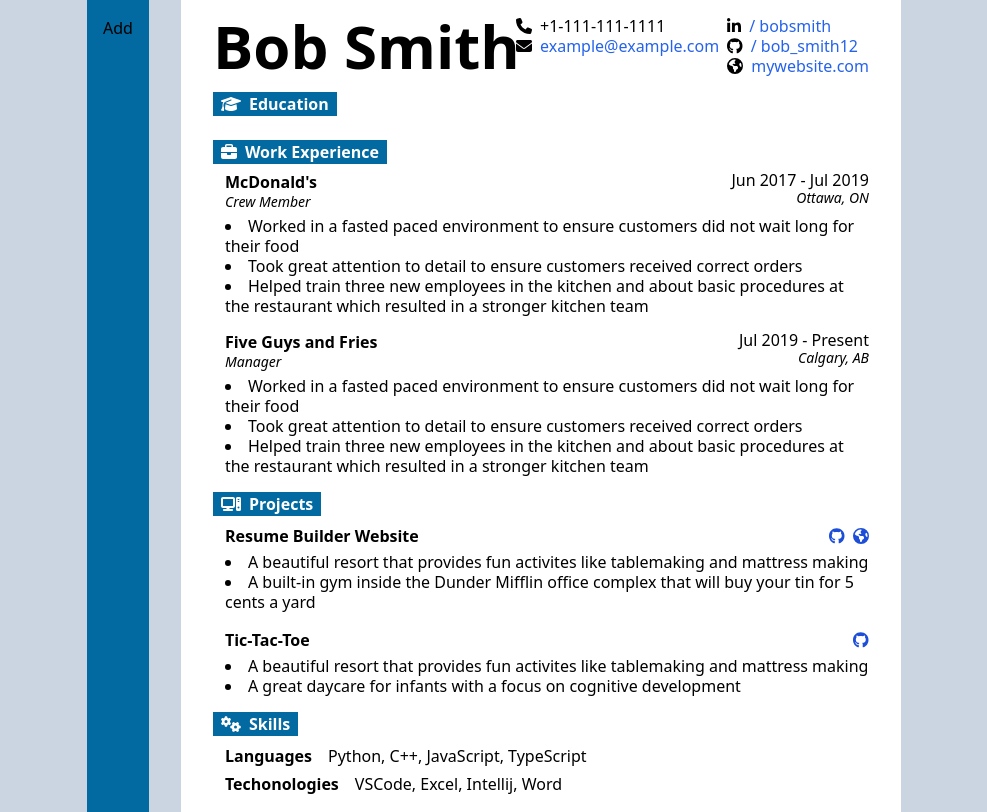
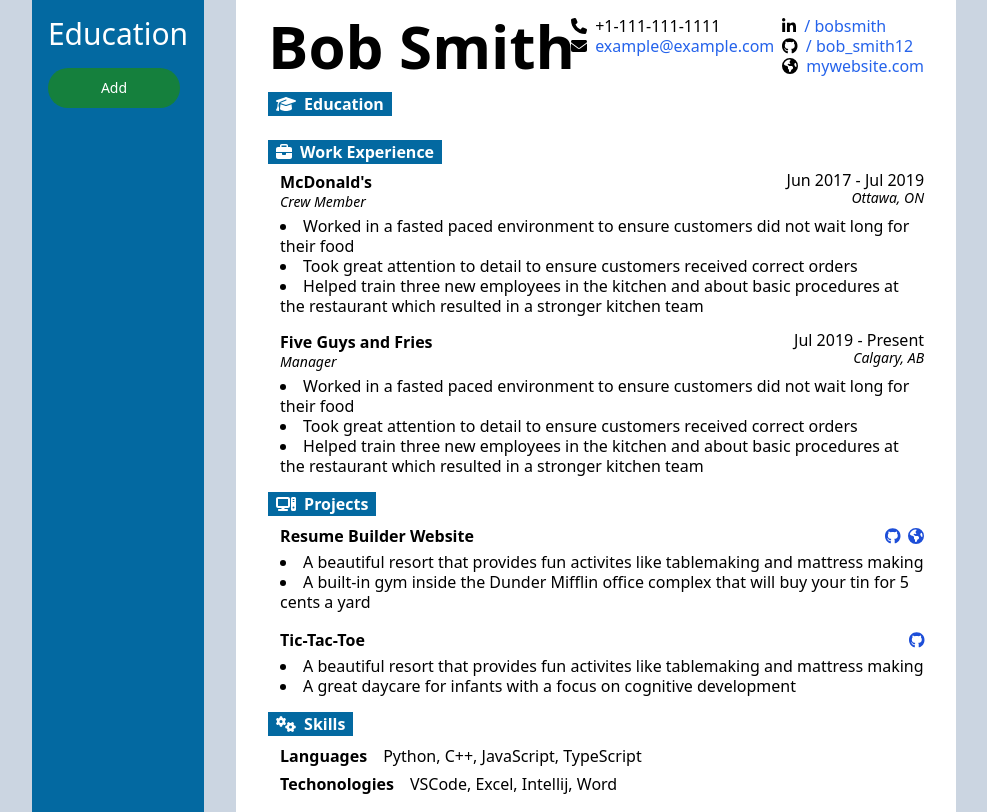
Before and after one commit to Blastose/resume-builder, a React (Create React App) app: page / in a window 1280 px wide. Shown: the whole page, without its empty margins (146-1133 px from the left). Built offline with nearby package versions, Linux system fonts and the light colour scheme.

Commit message:
Add button to remove education item

```diff
--- a/src/components/cv-output/cv-layout.tsx
+++ b/src/components/cv-output/cv-layout.tsx
@@ -24,6 +24,7 @@ class CVLayout extends React.Component<{}, CVState> {
     this.onChange = this.onChange.bind(this);
     this.onChangeEducation = this.onChangeEducation.bind(this);
     this.addEducationItem = this.addEducationItem.bind(this);
+    this.removeEducationItem = this.removeEducationItem.bind(this);
   }
 
   onChange(event: React.ChangeEvent<HTMLInputElement>, name: string): void {
@@ -52,8 +53,17 @@ class CVLayout extends React.Component<{}, CVState> {
   }
 
   addEducationItem(newEducationItem: EducationItemInterface) {
-    this.setState(() => ({
-      educationItems: this.state.educationItems.concat(newEducationItem),
+    this.setState(({ educationItems }) => ({
+      educationItems: educationItems.concat(newEducationItem),
+    }));
+  }
+
+  removeEducationItem(index: number) {
+    this.setState(({ educationItems }) => ({
+      educationItems: [
+        ...educationItems.slice(0, index),
+        ...educationItems.slice(index + 1),
+      ],
     }));
   }
 
@@ -69,6 +79,7 @@ class CVLayout extends React.Component<{}, CVState> {
             educationItems={this.state.educationItems}
             onChangeFunction={this.onChangeEducation}
             addEducationItem={this.addEducationItem}
+            removeEducationItem={this.removeEducationItem}
           />
         </div>
         <div className="bg-white h-min py-4 px-8 flex flex-col gap-4 w-[720px]">
--- a/src/components/education/education-input.tsx
+++ b/src/components/education/education-input.tsx
@@ -8,6 +8,7 @@ class EducationInput extends React.Component<
   {
     educationItem: EducationItemInterface;
     onChangeFunction: OnChangeFunction;
+    removeItem: (index: number) => void;
     index: number;
   },
   {}
@@ -19,7 +20,7 @@ class EducationInput extends React.Component<
           <div className="text-lg text-white">#{this.props.index + 1}</div>
           <button
             className="text-white hover:text-gray-400"
-            onClick={() => console.log("delete")}
+            onClick={() => this.props.removeItem(this.props.index)}
           >
             <FontAwesomeIcon icon={["fas", "trash-can"]} />
           </button>
--- a/src/components/education/education-inputs.tsx
+++ b/src/components/education/education-inputs.tsx
@@ -9,12 +9,15 @@ class EducationInputs extends React.Component<
     onChangeFunction: OnChangeFunction;
   } & {
     addEducationItem: (newEducationItem: EducationItemInterface) => void;
+  } & {
+    removeEducationItem: (index: number) => void;
   },
   {}
 > {
   render() {
     return (
-      <div>
+      <div className="flex flex-col gap-4">
+        <div className="text-white text-3xl">Education</div>
         {this.props.educationItems.map((item, index) => {
           // Show inputs for each item
           return (
@@ -23,10 +26,12 @@ class EducationInputs extends React.Component<
               key={index}
               educationItem={item}
               onChangeFunction={this.props.onChangeFunction}
+              removeItem={this.props.removeEducationItem}
             />
           );
         })}
         <button
+          className="text-md text-white bg-green-700 hover:bg-green-800 focus:outline-none focus:ring-4 focus:ring-green-300 font-medium rounded-full text-sm px-5 py-2.5 text-center mr-2 mb-2 dark:bg-green-600 dark:hover:bg-green-700 dark:focus:ring-green-800"
           onClick={() =>
             this.props.addEducationItem({
               institution: "institution",
```
